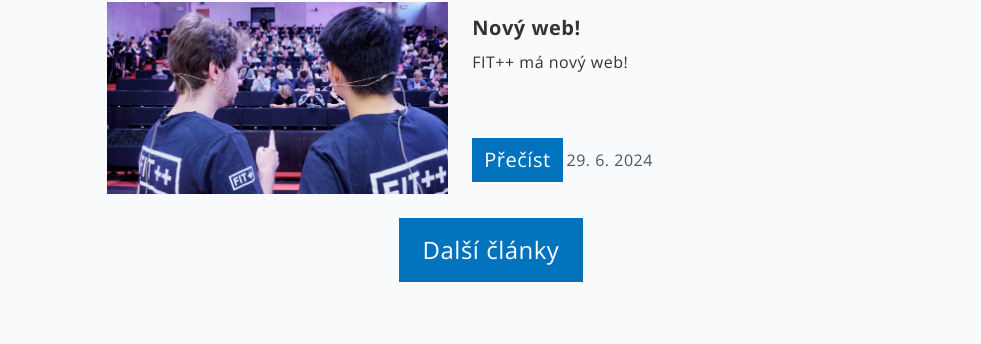
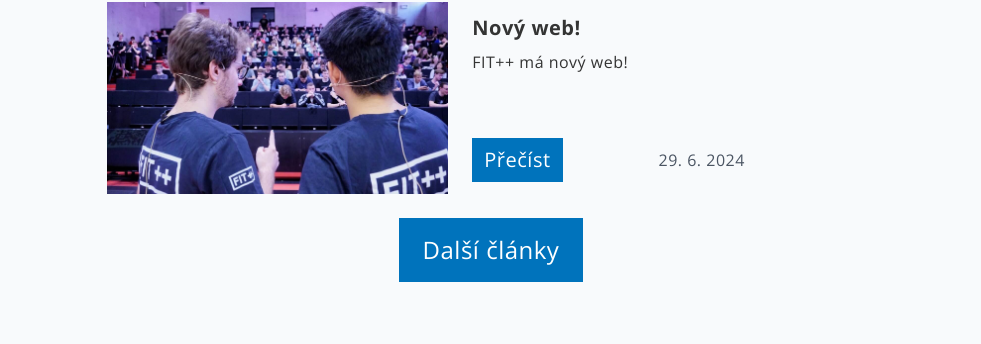
Before and after one commit to klubFITpp/klubfitpp, a Jekyll site: the page built from index.html, in a window 1280 px wide. Shown: the part 2966-3310 px from the top of the page, without its empty margins (149-1130 px from the left). Built offline with Jekyll 4.4.1, drawn with Linux system fonts in a browser that asks for light colours.

Commit message:
more css fix on articles and events

```diff
--- a/assets/css/app.css
+++ b/assets/css/app.css
@@ -1162,6 +1162,7 @@
   margin-left: 1rem;
   margin-right: 1rem;
   flex-shrink: 0;
+  max-width: 90%;
 }
 
 .event__background {
@@ -1173,6 +1174,7 @@
   justify-content: space-between;
   padding: 1rem;
   background-color: rgba(194, 194, 194, 0.2);
+  max-width: 100%;
 }
 
 .event__title {
@@ -1386,6 +1388,12 @@
   color: rgb(75 85 99 / var(--tw-text-opacity));
 }
 
+@media (min-width: 1024px) {
+  .news__date {
+    margin-left: 6rem;
+  }
+}
+
 /* POST */
 
 .post article p, .post article ul, .post article ol, .post article h1, .post article h2, .post article h3, .post article h4, .post article code{
--- a/assets/css/input.css
+++ b/assets/css/input.css
@@ -426,11 +426,13 @@
 .events__article__wrapper .event__article {
     @apply w-96 mt-6 lg:mt-0;
     @apply my-3 mx-4 flex-shrink-0;
+    max-width: 90%;
 }
 
 .event__background {
     @apply w-full h-full p-4 flex flex-col justify-between items-center;
     background-color: rgba(194, 194, 194, 0.2);
+    max-width: 100%;
 }
 
 .event__title {
@@ -450,7 +452,7 @@
 }
 
 .event__link {
-    @apply  ml-24 block py-2 px-3 bg-primary-blue text-xl text-white  hover:bg-primary-blue-hover transition;
+    @apply ml-24 block py-2 px-3 bg-primary-blue text-xl text-white  hover:bg-primary-blue-hover transition;
 }
 
 .event__date {
@@ -493,7 +495,7 @@
 }
 
 .news__date {
-    @apply ml-1 text-base text-gray-600;
+    @apply ml-1 lg:ml-24 text-base text-gray-600;
 }
 
 /* POST */
```
